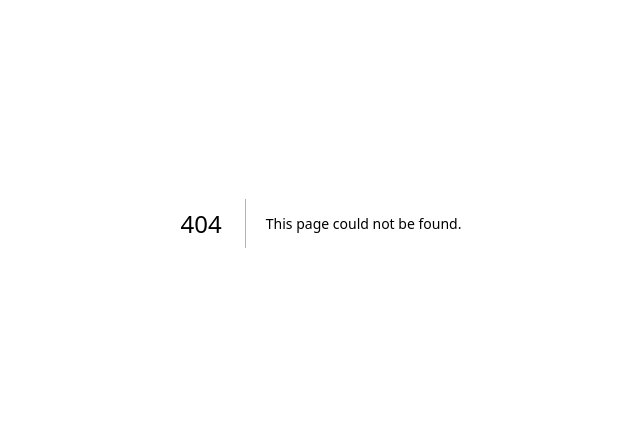
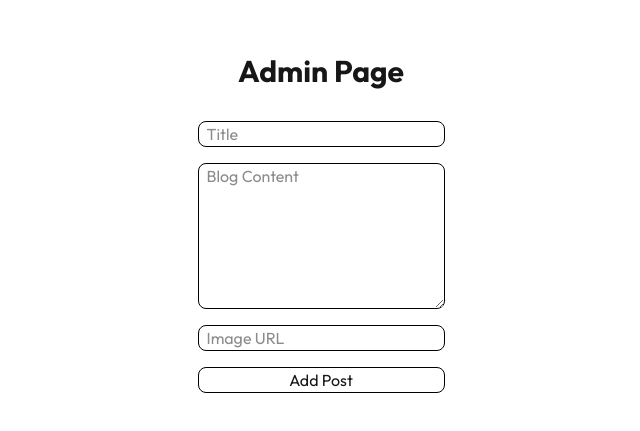
Before and after one commit to Simeon369/abike-recipe-blog, a Next.js app: page /admin in a window 1280 px wide. Before the commit this address had no page. Shown: the part 177-608 px from the top of the page, without its empty margins (319-959 px from the left). Built offline with nearby package versions, Linux system fonts and the light colour scheme; no server answers; a web font is replaced by a local one.

Commit message:
add content component

```diff
--- /dev/null
+++ b/app/admin/page.tsx
@@ -0,0 +1,13 @@
+'use client'
+
+import AddPost from "@/components/addpost"
+
+
+export default function AdminPage() {
+    return(
+        <div className="flex flex-col items-center justify-center min-h-screen py-2">
+            <h1 className="text-3xl font-bold mb-8">Admin Page</h1>
+            <AddPost />
+        </div>
+    )
+}
--- /dev/null
+++ b/components/addpost.tsx
@@ -0,0 +1,72 @@
+"use client";
+
+import { useState } from "react";
+import { supabase } from "../lib/supabase";
+
+export default function AddPost() {
+  const [title, setTitle] = useState("");
+  const [content, setContent] = useState("");
+  const [imageUrl, setImageUrl] = useState("");
+
+  const handleSubmit = async (e: React.FormEvent) => {
+    e.preventDefault();
+
+    if(!title || !content || !imageUrl) {
+      alert("Please fill in all fields");
+      return
+    }
+
+    const { data, error } = await supabase
+      .from("posts") // 👈 your table name
+      .insert([
+        {
+          title: title,
+          content: content,
+          imageUrl: imageUrl,
+        },
+      ]);
+
+    if (error) {
+      console.error("Error inserting data:", error);
+    } else {
+      console.log("Inserted:", data);
+    }
+
+    setTitle("");
+    setContent("");
+    setImageUrl("");
+  };
+
+  return (
+    <div className="">
+      <form action="" className="flex flex-col gap-4" onSubmit={handleSubmit}>
+        <input
+          className="border border-black w-full rounded-lg px-2 "
+          type="text"
+          placeholder="Title"
+          value={title}
+          onChange={(e) => setTitle(e.target.value)}
+        />
+        <textarea
+          className="border border-black w-full rounded-lg px-2 "
+          name="content"
+          rows={6}
+          id=""
+          placeholder="Blog Content"
+          value={content}
+          onChange={(e) => setContent(e.target.value)}
+        ></textarea>
+        <input
+          className="border border-black w-full rounded-lg px-2 "
+          type="text"
+          placeholder="Image URL"
+          value={imageUrl}
+          onChange={(e) => setImageUrl(e.target.value)}
+        />
+        <button className="border border-black rounded-lg" type="submit">
+          Add Post
+        </button>
+      </form>
+    </div>
+  );
+}
```
